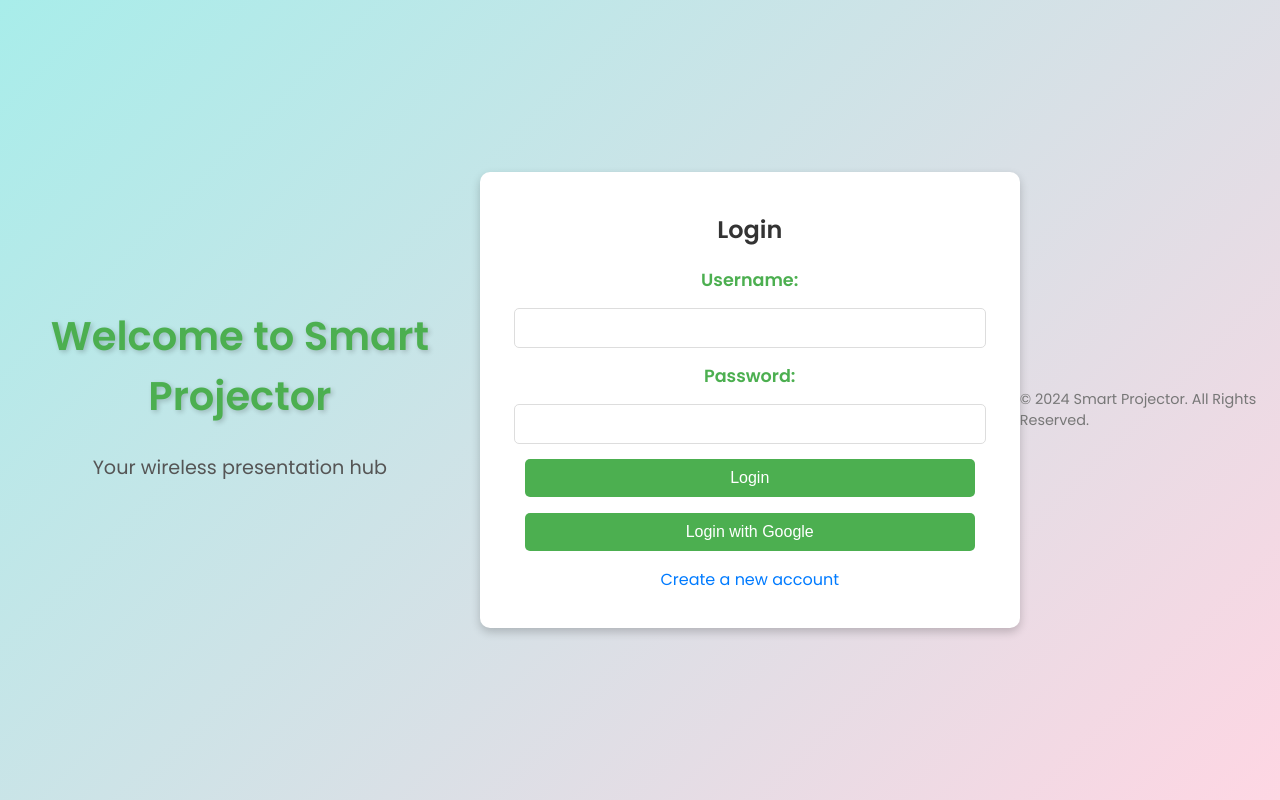
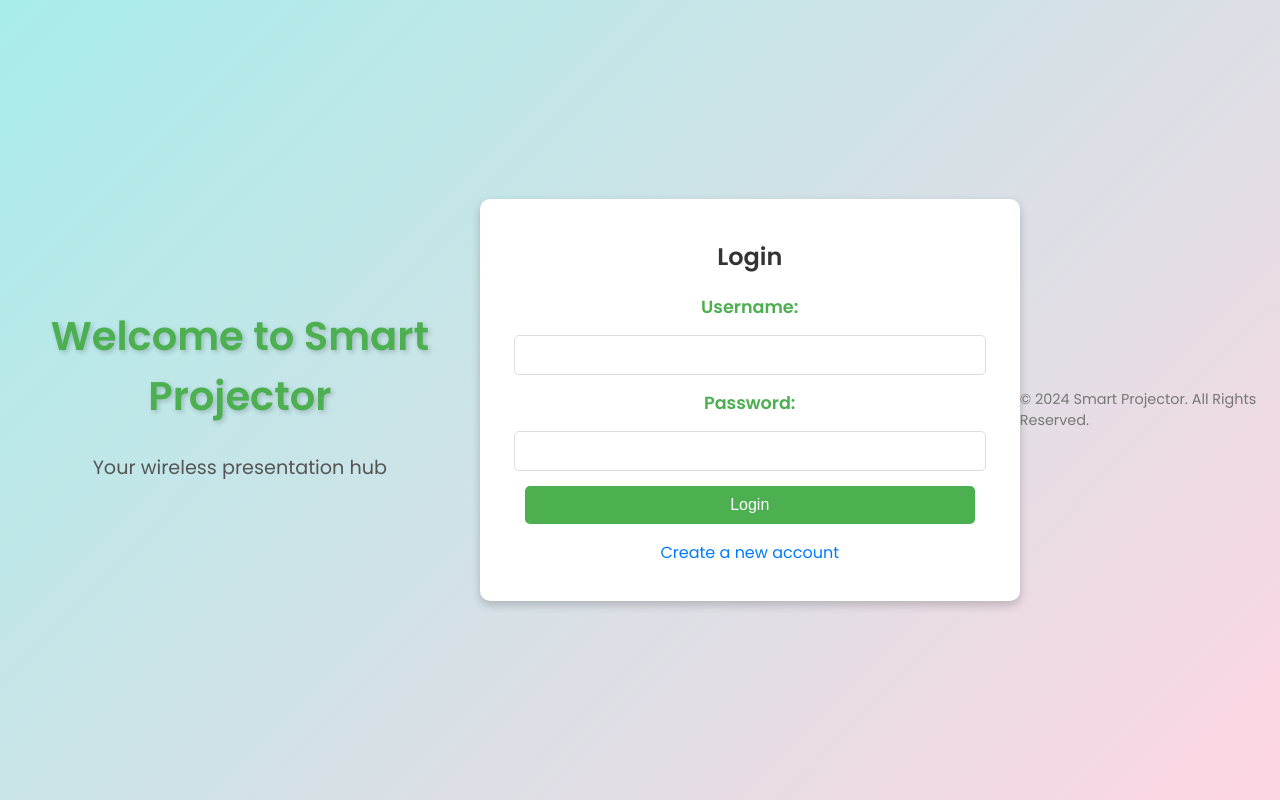
Before and after one commit to suriiya00/Smart_Wireless, a Flask app: page / in a window 1280 px wide. Run offline with Flask 3, Linux system fonts and the light colour scheme.

Commit message:
Update index.html

```diff
--- a/templates/index.html
+++ b/templates/index.html
@@ -16,23 +16,18 @@
     </div>
     <div class="container">
         <h2>Login</h2>
-        <!-- Login Form -->
+        <!-- Added autocomplete="on" to the form -->
         <form action="/login" method="POST" autocomplete="on">
             <label for="username">Username:</label>
+            <!-- Added autocomplete="username" to username input -->
             <input type="text" id="username" name="username" autocomplete="username" required>
 
             <label for="password">Password:</label>
+            <!-- Added autocomplete="current-password" to password input -->
             <input type="password" id="password" name="password" autocomplete="current-password" required>
 
             <button type="submit">Login</button>
         </form>
-        <!-- Google Login Button -->
-        <p>
-            <a href="{{ url_for('google.login') }}">
-                <button type="button">Login with Google</button>
-            </a>
-        </p>
-        <!-- Link to Registration -->
         <p><a href="/register">Create a new account</a></p>
     </div>
     <div class="footer">
```
